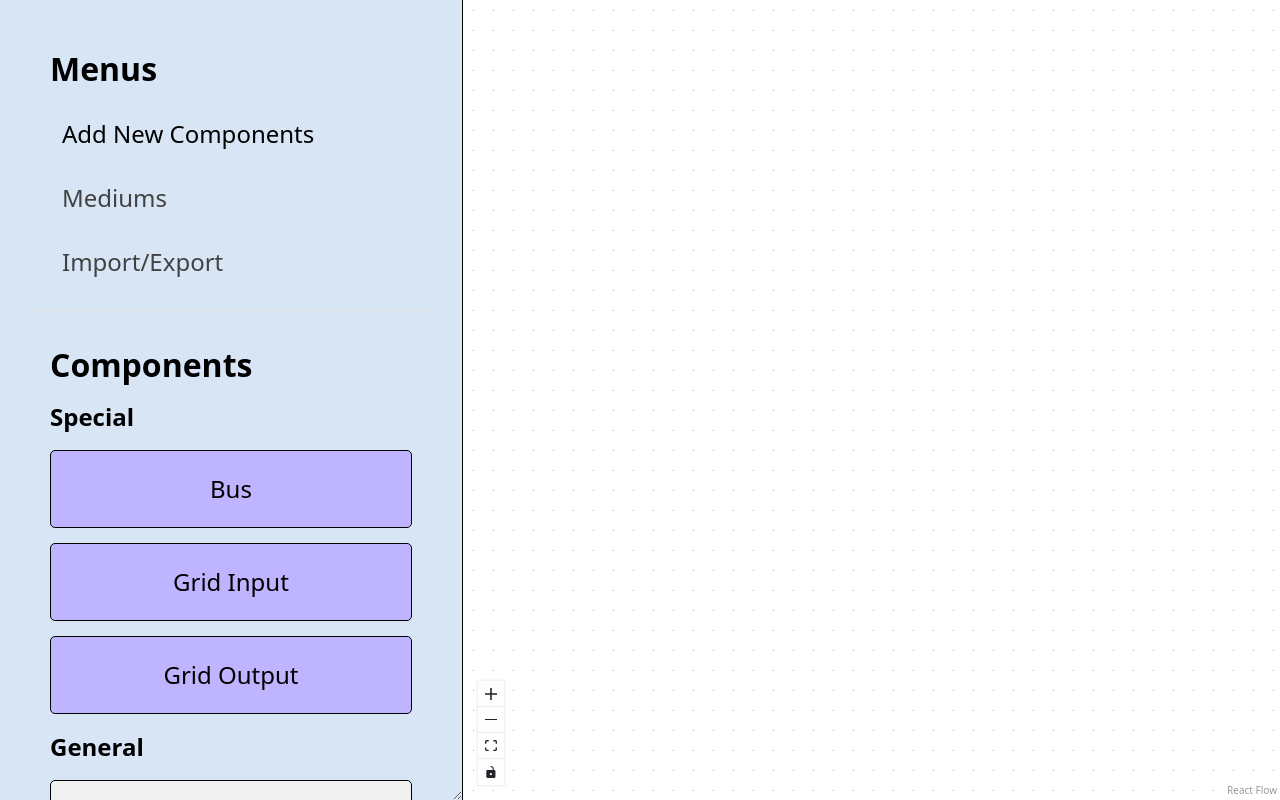
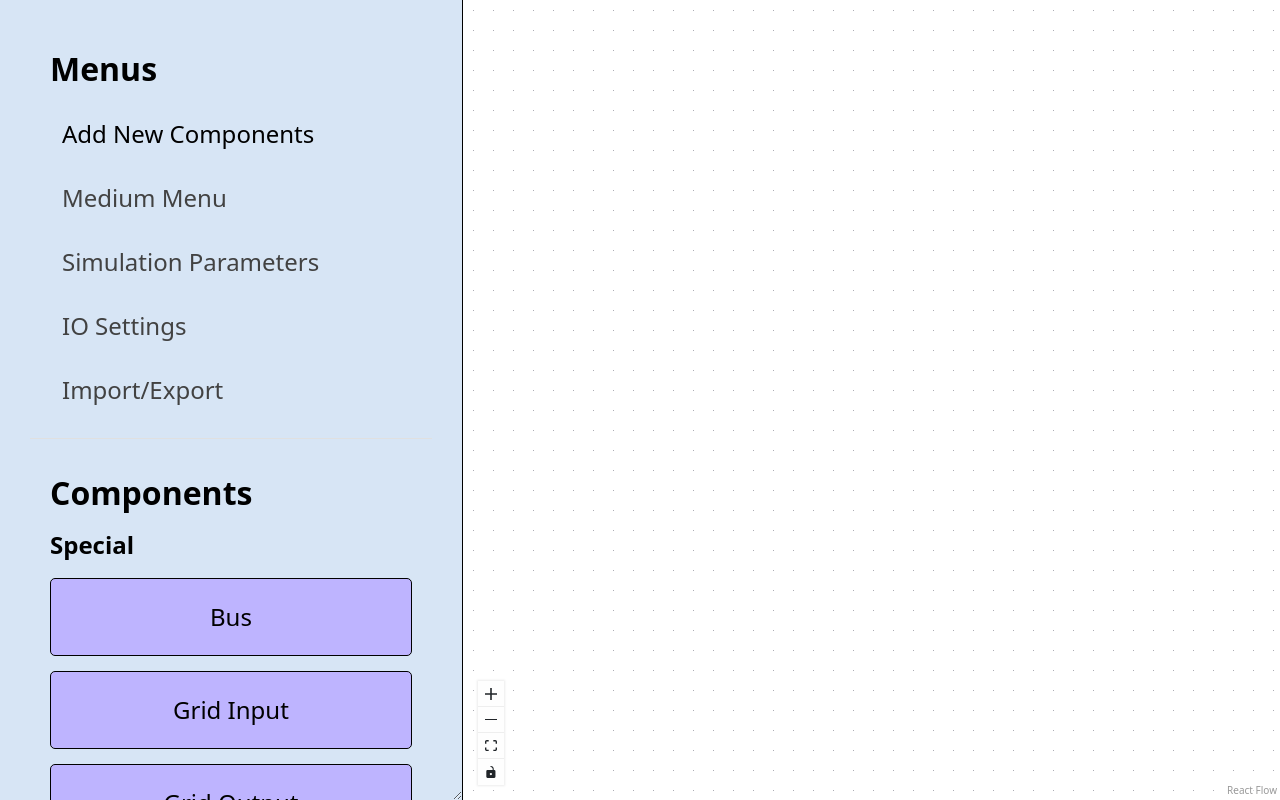
Before and after one commit to QuaSi-Software/susi, a React (Vite) app: page / in a window 1280 px wide. Built offline with nearby package versions, Linux system fonts and the light colour scheme.

Commit message:
feat: add empty IO Settings and Simulation Parameters Menus to sidebar

```diff
--- a/src/CSS/Sidebar-Styling/sidebar-new-node-menu.css
+++ b/src/CSS/Sidebar-Styling/sidebar-new-node-menu.css
@@ -10,8 +10,3 @@
 	text-align: center;
 	font-size: 24px;
 }
-
-.node-category-heading {
-	font-size: 24px;
-	font-weight: 600;
-}
--- a/src/CSS/Sidebar-Styling/sidebar.css
+++ b/src/CSS/Sidebar-Styling/sidebar.css
@@ -29,6 +29,10 @@
 	padding: 10px;
 	padding-left: 0px;
 }
+.sidebar-subheading {
+	font-size: 24px;
+	font-weight: 600;
+}
 
 /** Mediums */
 .medium-menu {
--- a/src/Sidebar/NewNodeMenu.tsx
+++ b/src/Sidebar/NewNodeMenu.tsx
@@ -16,7 +16,7 @@ export default () => {
 			<div className="sidebar-heading">Components </div>
 			{nodeCategories.map((category: string) => (
 				<div key={category}>
-					<div className="node-category-heading">{category}</div>
+					<div className="sidebar-subheading">{category}</div>
 					{getNodeTypesInCategory(category as NodeCategory).map((nodeType) => (
 						<div
 							key={nodeType.type_name}
--- /dev/null
+++ b/src/Sidebar/NonComponentInputMenu/InputMenu.tsx
@@ -0,0 +1,45 @@
+import type { Dispatch, SetStateAction } from 'react';
+import { NodeInput } from '../../NodeDataStructures/Nodes/NodeInput';
+import RequiredInputMenu from '../../Reactflow-Components/Reactflow-Menus/EditNodeModal/RequiredInputMenu';
+import OptionalInputMenu from '../../Reactflow-Components/Reactflow-Menus/EditNodeModal/OptionalInputMenu';
+
+interface InputMenuProps {
+	menuName: string;
+	inputs: NodeInput[];
+	setInputs: Dispatch<SetStateAction<NodeInput[]>>;
+}
+
+export const InputMenu = ({ menuName, inputs, setInputs }: InputMenuProps) => {
+	let requiredInputs = inputs.filter((obj) => obj.isRequired);
+	let optionalInputs = inputs.filter((obj) => !obj.isRequired);
+
+	function onValueChange(inputName: string, value: any) {
+		setInputs((inputs) => {
+			const input = inputs.find((e) => e.resieName === inputName);
+			input!.value = value;
+			return inputs;
+		});
+	}
+	function onIncludedChange(inputName: string, value: boolean) {
+		setInputs((inputs) => {
+			const input = inputs.find((e) => e.resieName === inputName);
+			input!.isIncluded = value;
+			return inputs;
+		});
+	}
+	return (
+		<>
+			<div className="sidebar-heading">{menuName}</div>
+			{requiredInputs.length > 0 && (
+				<RequiredInputMenu requiredInputObjects={requiredInputs} onEdit={onValueChange} />
+			)}
+			{optionalInputs.length > 0 && (
+				<OptionalInputMenu
+					optionalInputObjects={optionalInputs}
+					onValueChange={onValueChange}
+					onIncludedChange={onIncludedChange}
+				/>
+			)}
+		</>
+	);
+};
--- a/src/Sidebar/Sidebar.tsx
+++ b/src/Sidebar/Sidebar.tsx
@@ -4,15 +4,29 @@ import ImportExportMenu from './Import-Export/ImportExportMenu';
 import MediumMenu, { type MediumMenuProps } from './Mediums/MediumMenu';
 import NewNodeMenu from './NewNodeMenu';
 import { DropdownDivider } from 'react-bootstrap';
+import { NodeInput, NodeInputType } from '../NodeDataStructures/Nodes/NodeInput';
+import { InputMenu } from './NonComponentInputMenu/InputMenu';
 
-type MenuType = 'mediums' | 'nodes' | 'import-export';
+export const MenuType = {
+	NewNodeMenu: 'Add New Components',
+	MediumMenu: 'Medium Menu',
+	SimulationParameters: 'Simulation Parameters',
+	IO_Settings: 'IO Settings',
+	ImportExportMenu: 'Import/Export',
+} as const;
+
+export type MenuType = (typeof MenuType)[keyof typeof MenuType];
 
 const Sidebar = (menuProps: ImportExportMenuProps & MediumMenuProps) => {
-	const [selectedMenu, setSelectedMenu] = useState<MenuType>('nodes');
+	const [selectedMenu, setSelectedMenu] = useState<MenuType>(MenuType.NewNodeMenu);
+	const exampleInputs = [
+		new NodeInput(NodeInputType.STRING, 'example1', 'Example1', 'hello1'),
+		new NodeInput(NodeInputType.STRING, 'example2', 'Example2', 'hello2'),
+	];
 
 	const renderMenu = () => {
 		switch (selectedMenu) {
-			case 'mediums':
+			case MenuType.MediumMenu:
 				return (
 					<MediumMenu
 						nodes={menuProps.nodes}
@@ -21,10 +35,14 @@ const Sidebar = (menuProps: ImportExportMenuProps & MediumMenuProps) => {
 						setEdges={menuProps.setEdges}
 					/>
 				);
-			case 'nodes':
+			case MenuType.NewNodeMenu:
 				return <NewNodeMenu />;
-			case 'import-export':
+			case MenuType.ImportExportMenu:
 				return <ImportExportMenu {...menuProps} />;
+			case MenuType.SimulationParameters:
+				return <InputMenu menuName="Simulation Parameters" inputs={exampleInputs} setInputs={() => {}} />;
+			case MenuType.IO_Settings:
+				return <InputMenu menuName="IO Settings" inputs={exampleInputs} setInputs={() => {}} />;
 			default:
 				return null;
 		}
@@ -35,24 +53,14 @@ const Sidebar = (menuProps: ImportExportMenuProps & MediumMenuProps) => {
 			<div className="sidebar-menu-section">
 				<h3 className="sidebar-heading">Menus</h3>
 				<div className="sidebar-menu-buttons">
-					<button
-						className={`sidebar-menu-btn ${selectedMenu === 'nodes' ? 'active' : ''}`}
-						onClick={() => setSelectedMenu('nodes')}
-					>
-						Add New Components
-					</button>
-					<button
-						className={`sidebar-menu-btn ${selectedMenu === 'mediums' ? 'active' : ''}`}
-						onClick={() => setSelectedMenu('mediums')}
-					>
-						Mediums
-					</button>
-					<button
-						className={`sidebar-menu-btn ${selectedMenu === 'import-export' ? 'active' : ''}`}
-						onClick={() => setSelectedMenu('import-export')}
-					>
-						Import/Export
-					</button>
+					{Object.values(MenuType).map((menuType: MenuType) => (
+						<button
+							className={`sidebar-menu-btn ${selectedMenu === menuType ? 'active' : ''}`}
+							onClick={() => setSelectedMenu(menuType)}
+						>
+							{menuType as string}
+						</button>
+					))}
 				</div>
 			</div>
 
```
